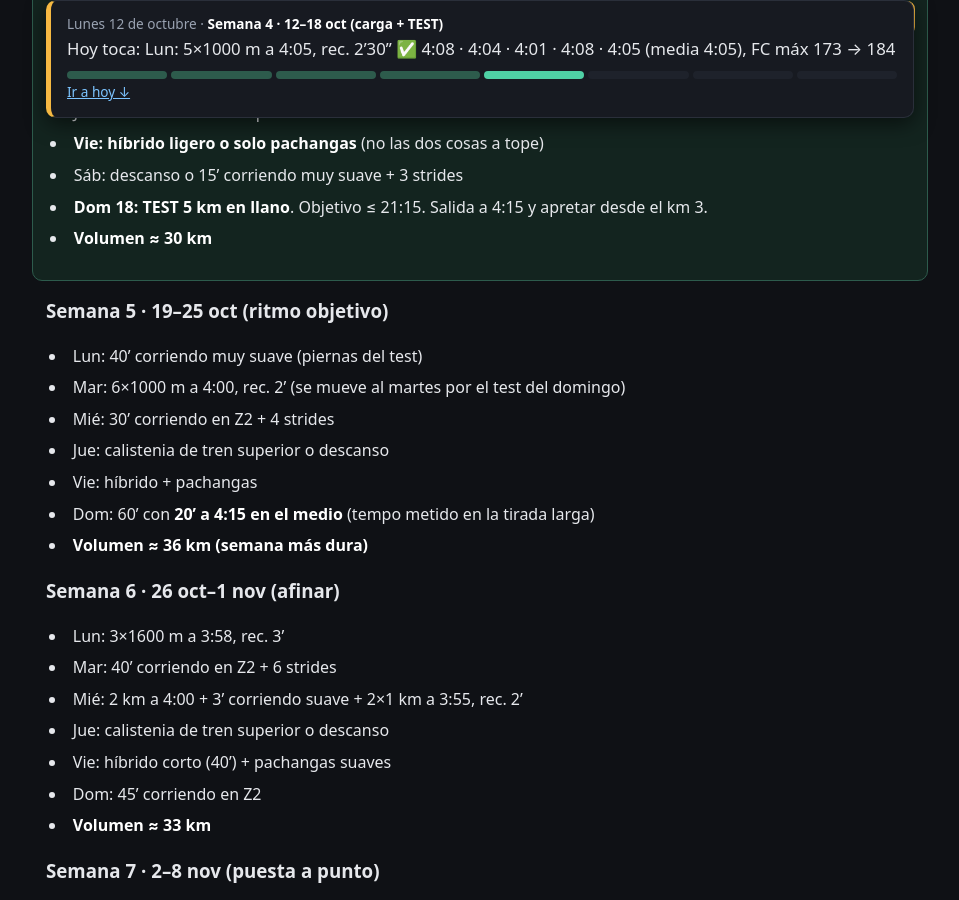
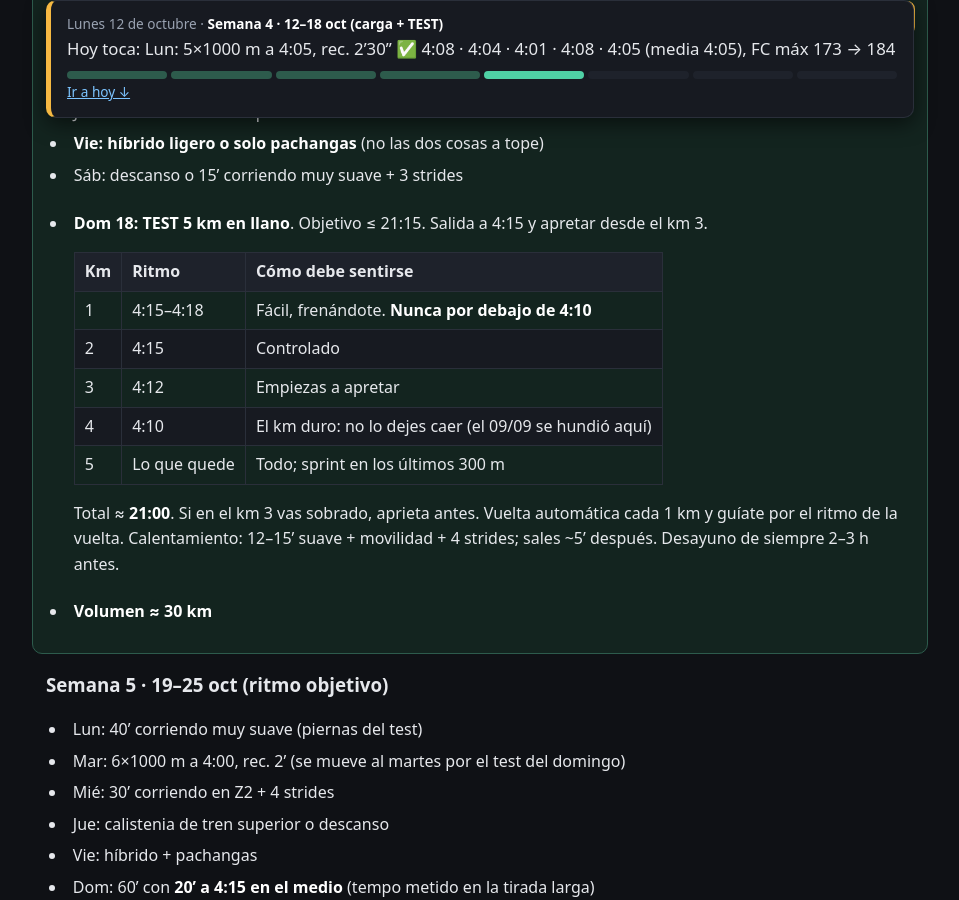
Before and after one commit to radamuz/4minkm, a Jekyll site: the page built from plan-sub20-5km.md, in a window 1280 px wide and 900 px high, scrolled down 7877 px. Shown: the whole window, without its empty margins (160-1119 px from the left). Built offline with Jekyll 4.4.1, drawn with Linux system fonts in a browser that asks for light colours; our own code applies the rules of GitHub Pages for plain Markdown files.

Commit message:
Añade los parciales del test del 18/10 al plan
Co-Authored-By: Claude Opus 5.5 <noreply@anthropic.com>

```diff
--- a/plan-sub20-5km.md
+++ b/plan-sub20-5km.md
@@ -202,6 +202,17 @@ Calentamiento en las sesiones de calidad: 12–15' corriendo suave + movilidad d
 - **Vie: híbrido ligero o solo pachangas** (no las dos cosas a tope)
 - Sáb: descanso o 15' corriendo muy suave + 3 strides
 - **Dom 18: TEST 5 km en llano**. Objetivo ≤ 21:15. Salida a 4:15 y apretar desde el km 3.
+
+  | Km | Ritmo | Cómo debe sentirse |
+  |---|---|---|
+  | 1 | 4:15–4:18 | Fácil, frenándote. **Nunca por debajo de 4:10** |
+  | 2 | 4:15 | Controlado |
+  | 3 | 4:12 | Empiezas a apretar |
+  | 4 | 4:10 | El km duro: no lo dejes caer (el 09/09 se hundió aquí) |
+  | 5 | Lo que quede | Todo; sprint en los últimos 300 m |
+
+  Total ≈ **21:00**. Si en el km 3 vas sobrado, aprieta antes. Vuelta automática cada 1 km y guíate por el ritmo de la vuelta.
+  Calentamiento: 12–15' suave + movilidad + 4 strides; sales ~5' después. Desayuno de siempre 2–3 h antes.
 - **Volumen ≈ 30 km**
 
 ### Semana 5 · 19–25 oct (ritmo objetivo)
```
